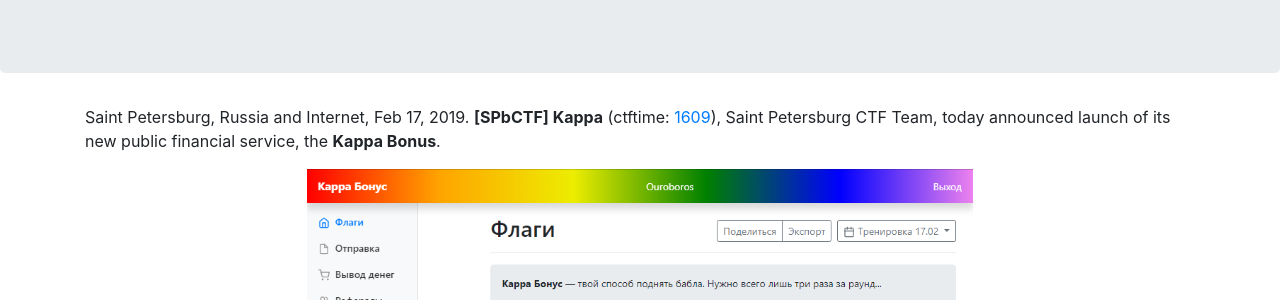
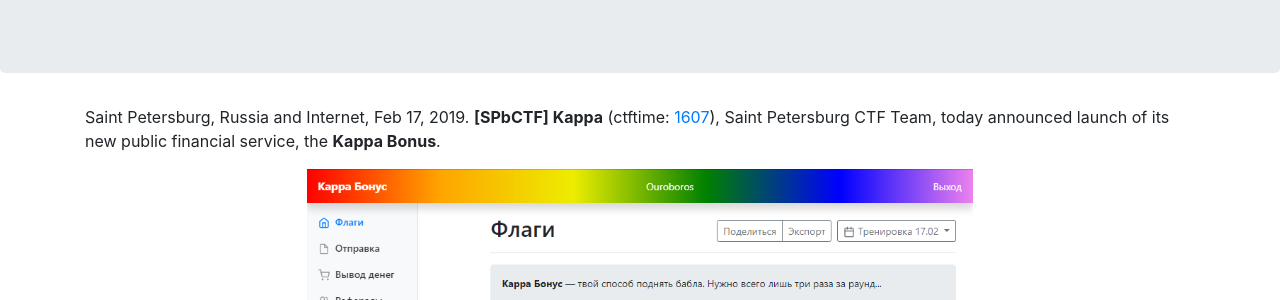
Before and after one commit to kappactf/kappactf.github.io, a Jekyll site: the page built from _posts/2019-02-17-bonus.markdown, in a window 1280 px wide. Shown: the part 205-505 px from the top of the page. Built offline with Jekyll 4.4.1, drawn with Linux system fonts in a browser that asks for light colours.

Commit message:
fix awkward typo

```diff
--- a/_posts/2019-02-17-bonus.markdown
+++ b/_posts/2019-02-17-bonus.markdown
@@ -5,7 +5,7 @@ date:   2019-02-17 22:00:00 +0300
 author: nsychev
 ---
 
-Saint Petersburg, Russia and Internet, Feb 17, 2019. **[SPbCTF] Kappa** (ctftime: [1609][ctftime]), Saint Petersburg CTF Team, today announced launch of its new public financial service, the **Kappa Bonus**.
+Saint Petersburg, Russia and Internet, Feb 17, 2019. **[SPbCTF] Kappa** (ctftime: [1607][ctftime]), Saint Petersburg CTF Team, today announced launch of its new public financial service, the **Kappa Bonus**.
 
 ![Kappa Bonus Preview](/assets/img/2019-02-17-bonus.png)
 
@@ -23,5 +23,5 @@ In the meanwhile, we recommend to prepare for using Kappa Bonus by ordering some
 press@kappactf.ru
 
 
-[ctftime]: https://ctftime.org/team/1609
+[ctftime]: https://ctftime.org/team/1607
 [shop]: https://kappactf.ru/shop/
```
